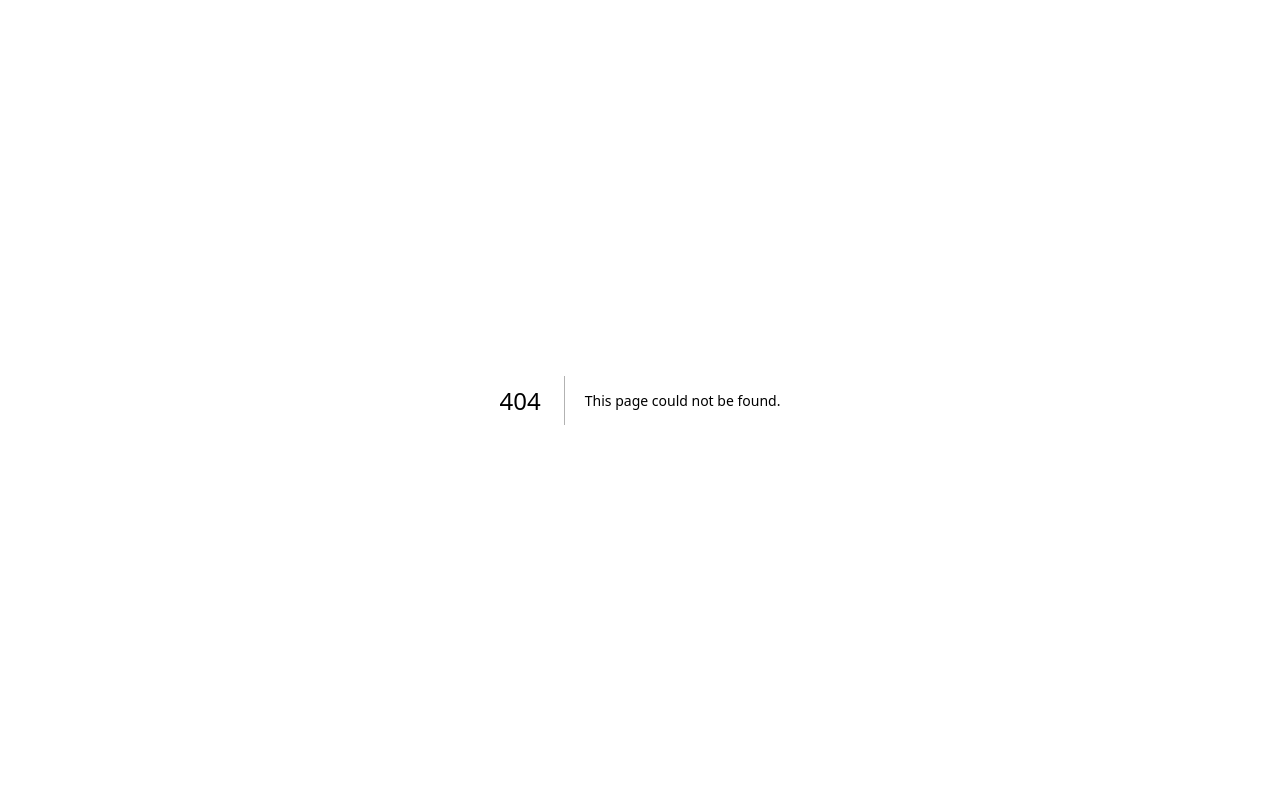
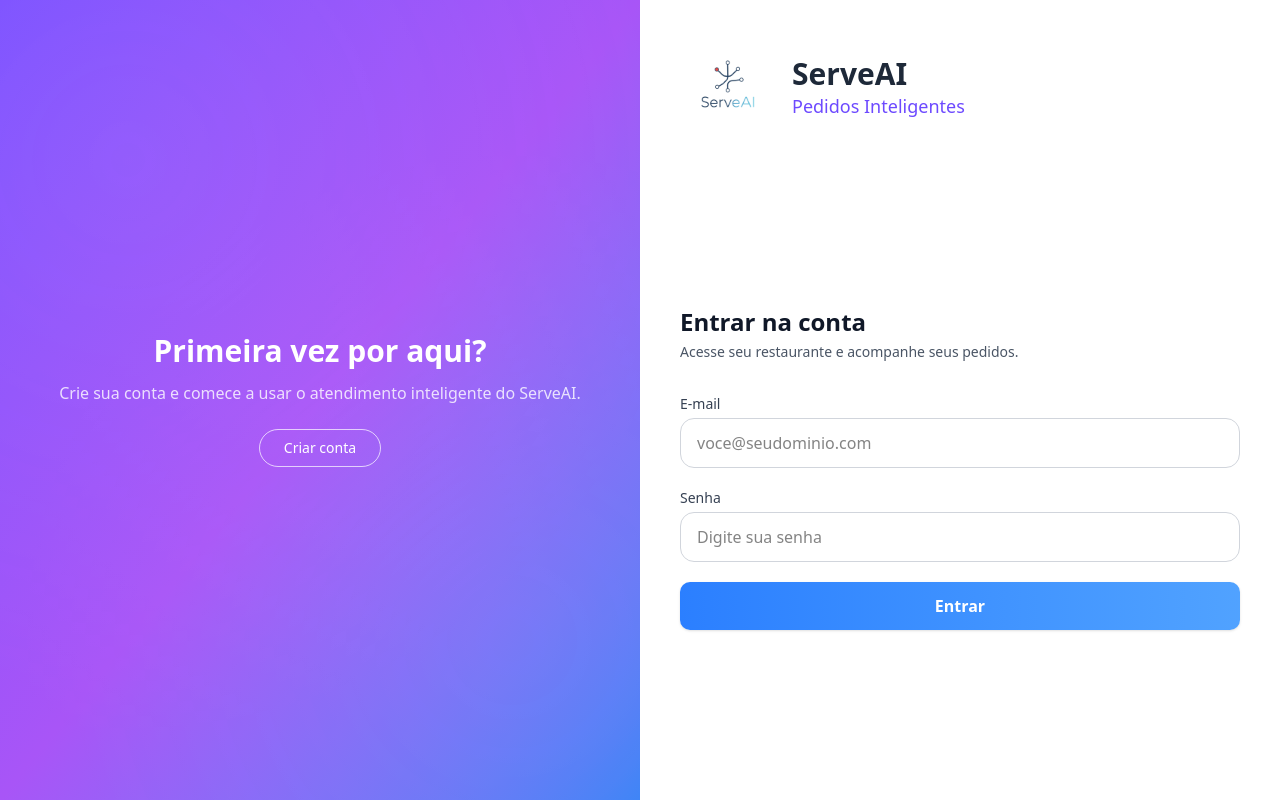
Before and after one commit to Erickrocha87/ia-fast-food-front, a Next.js app: page /login in a window 1280 px wide. Before the commit this address had no page. Built offline with nearby package versions, Linux system fonts and the light colour scheme.

Commit message:
implementanção da nova tela de cadastro

```diff
--- /dev/null
+++ b/src/app/login/page.tsx
@@ -0,0 +1,110 @@
+"use client";
+import React, { use, useState } from "react";
+import Image from "next/image";
+import { useRouter } from "next/navigation";
+import { Button } from "@/components/Botao";
+import { useLogin } from "@/hooks/useAuth";
+
+export default function LoginPage() {
+  const router = useRouter();
+
+  const [email, setEmail] = useState("");
+  const [password, setPassword] = useState("");
+  const { login } = useLogin();
+
+  const handleLogin = async (event: React.FormEvent) => {
+    event.preventDefault();
+    await login({ email, password });
+    router.push("/admin");
+  };
+
+  return (
+    <div className="w-full h-screen flex overflow-hidden bg-[#f5f6ff]">
+
+      <div className="hidden md:flex w-1/2 h-full bg-gradient-to-br from-[#7b4fff] via-[#a855f7] to-[#3b82f6] items-center justify-center text-white relative">
+        <div className="absolute inset-0 opacity-30 bg-[radial-gradient(circle_at_20%_20%,#ffffff33,transparent_70%),radial-gradient(circle_at_80%_80%,#ffffff22,transparent_60%)]" />
+
+        <div className="relative text-center px-10">
+          <h2 className="text-3xl font-semibold mb-3">
+            Primeira vez por aqui?
+          </h2>
+          <p className="text-white/80 mb-6">
+            Crie sua conta e comece a usar o atendimento inteligente do ServeAI.
+          </p>
+
+          <button
+            onClick={() => router.push("/register")}
+            className="px-6 py-2 border border-white/70 rounded-full hover:bg-white hover:text-[#7b4fff] transition text-sm font-medium"
+          >
+            Criar conta
+          </button>
+        </div>
+      </div>
+
+      <div className="w-full md:w-1/2 h-full bg-white flex flex-col">
+
+        <div className="px-10 pt-10 flex items-center gap-4">
+          <div className="flex items-center justify-center">
+            <Image
+              src="/serveai-logo.png"
+              alt="ServeAI Logo"
+              width={96}
+              height={96}
+              className="object-contain"
+            />
+          </div>
+
+          <div className="leading-tight">
+            <p className="text-3xl font-bold text-gray-800">ServeAI</p>
+            <p className="text-lg text-[#6d4aff] font-medium">
+              Pedidos Inteligentes
+            </p>
+          </div>
+        </div>
+
+        <div className="flex-1 flex flex-col justify-center px-10">
+          <h1 className="text-2xl font-bold text-gray-900 mb-1">
+            Entrar na conta
+          </h1>
+          <p className="text-sm text-gray-600 mb-8">
+            Acesse seu restaurante e acompanhe seus pedidos.
+          </p>
+
+          <form className="space-y-5" onSubmit={handleLogin}>
+
+            <div>
+              <label className="block text-sm font-medium text-gray-700 mb-1">
+                E-mail
+              </label>
+              <input
+                type="email"
+                placeholder="voce@seudominio.com"
+                value={email}
+                onChange={(e) => setEmail(e.target.value)}
+                required
+                className="w-full px-4 py-3 border border-gray-300 rounded-xl focus:outline-none focus:ring-2 focus:ring-[#7b4fff]"
+              />
+            </div>
+
+            <div>
+              <label className="block text-sm font-medium text-gray-700 mb-1">
+                Senha
+              </label>
+              <input
+                type="password"
+                placeholder="Digite sua senha"
+                value={password}
+                onChange={(e) => setPassword(e.target.value)}
+                required
+                className="w-full px-4 py-3 border border-gray-300 rounded-xl focus:outline-none focus:ring-2 focus:ring-[#7b4fff]"
+              />
+            </div>
+
+            <Button label="Entrar" type="submit" />
+
+          </form>
+        </div>
+      </div>
+    </div>
+  );
+}
```
